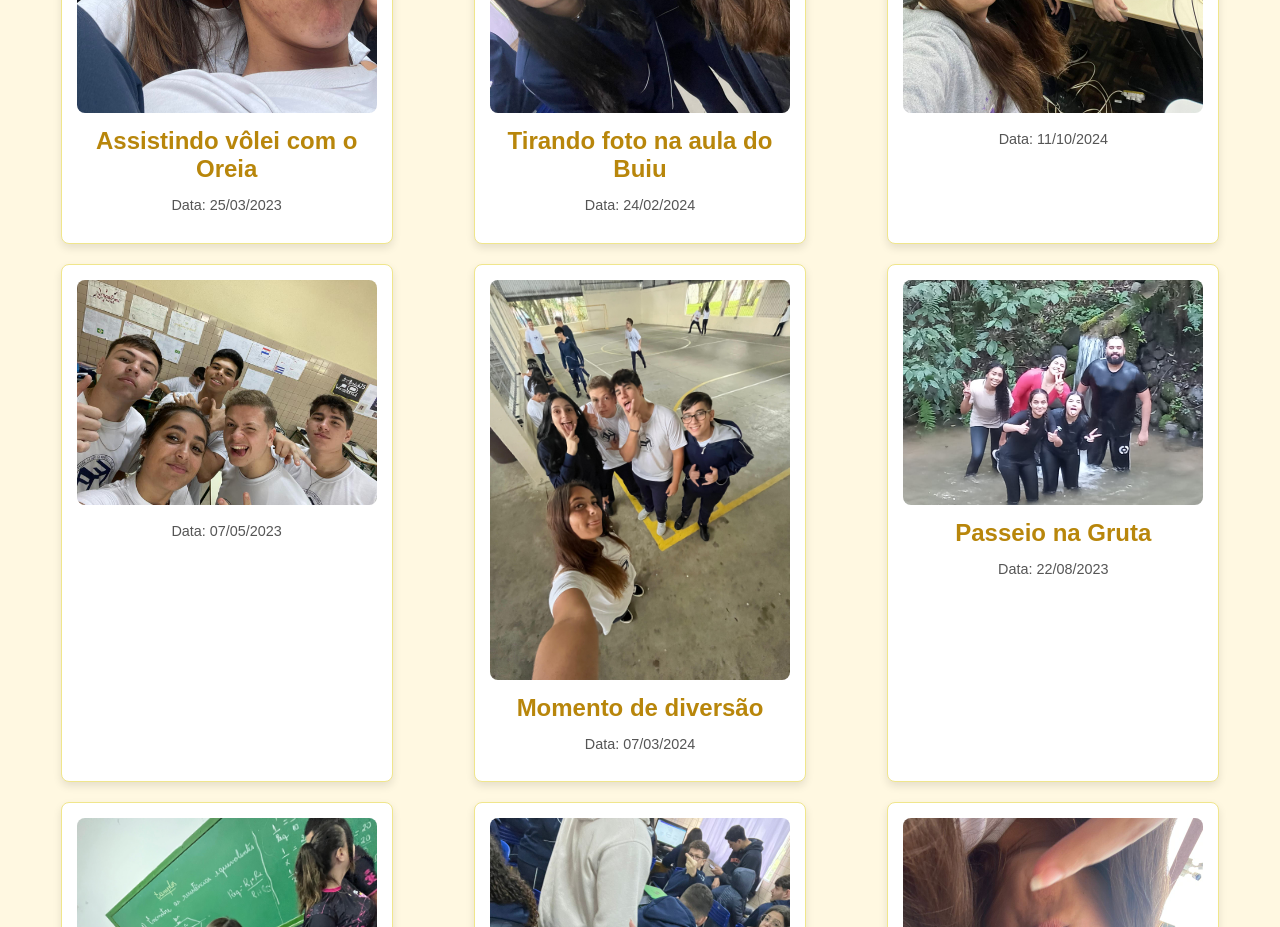
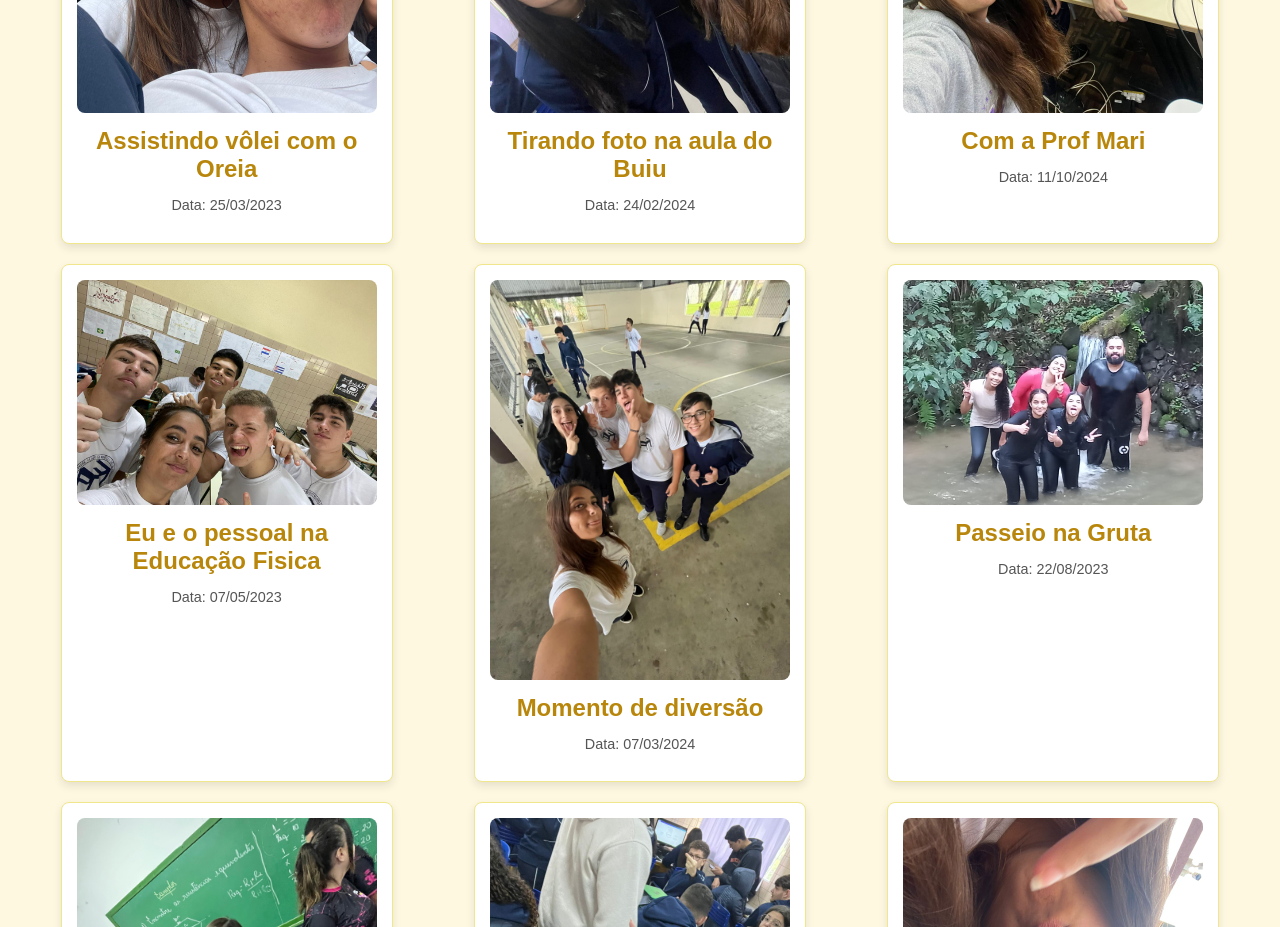
Before and after one commit to felizarda18/memorias, a plain HTML site: page index.html in a window 1280 px wide. Shown: the part 900-1827 px from the top of the page. Drawn offline with Linux system fonts and the light colour scheme.

Commit message:
Update index.html

```diff
--- a/index.html
+++ b/index.html
@@ -46,12 +46,12 @@
             </div>
             <div class="photo-card">
                 <img src="IMG-20241022-WA0003.jpg" alt="Foto 6">
-                <h2></h2>
+                <h2>Com a Prof Mari</h2>
                 <p>Data: 11/10/2024</p>
             </div>
             <div class="photo-card">
                 <img src="06ef3bd9-4d22-47d3-8689-1ae4ffbb387d.jpeg" alt="Foto 2">
-                <h2></h2>
+                <h2>Eu e o pessoal na Educação Fisica</h2>
                 <p>Data: 07/05/2023</p>
             </div>
             <div class="photo-card">
```
